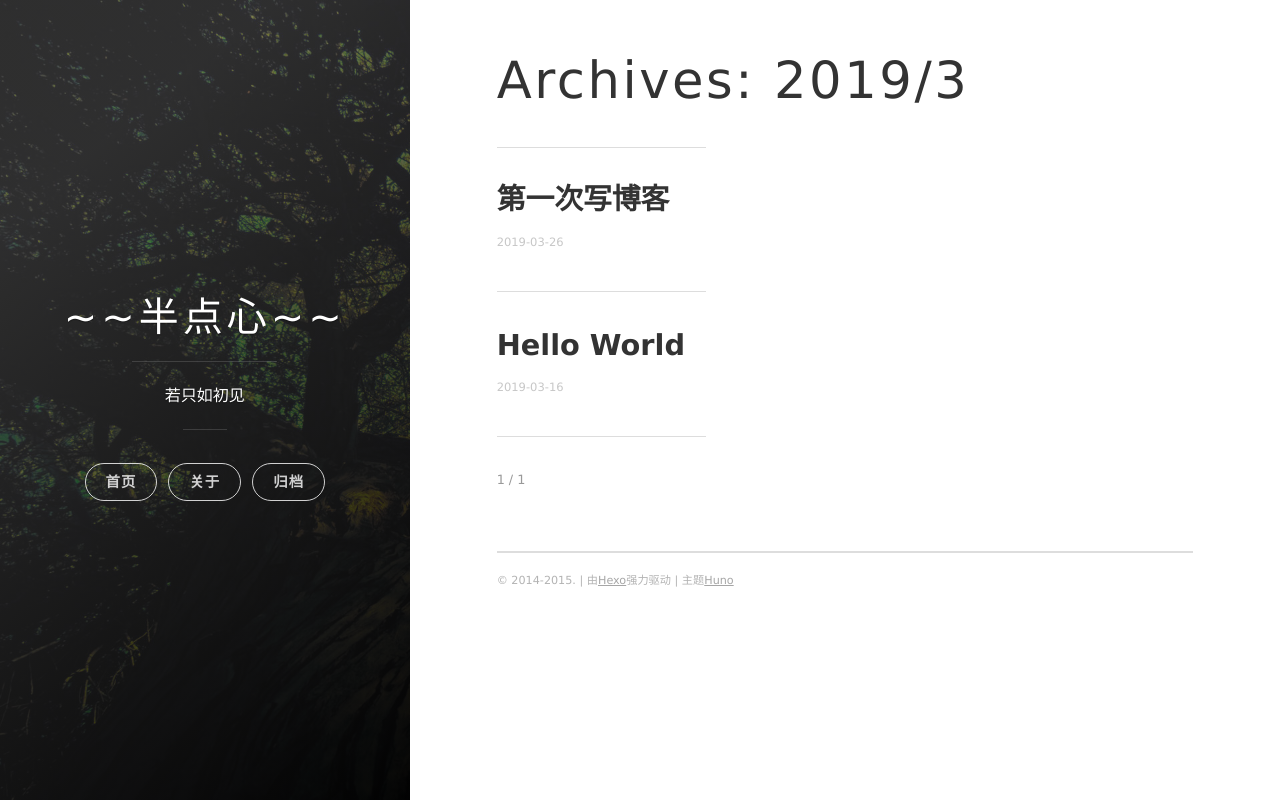
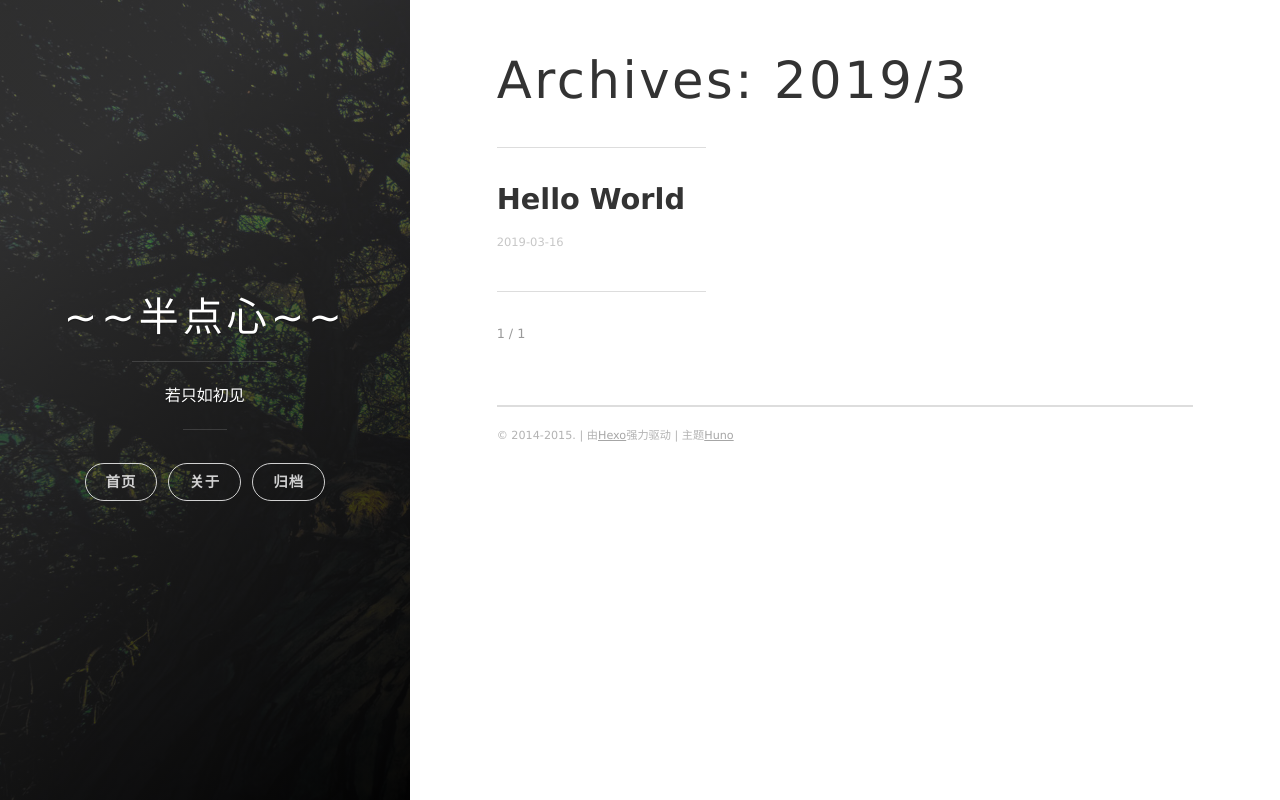
Before and after one commit to 126289/126289.github.io, a plain HTML site: page archives/2019/03/index.html in a window 1280 px wide. Drawn offline with nearby package versions, Linux system fonts and the light colour scheme; some packages are replaced by stand-ins of ours.

Commit message:
Site updated: 2019-03-29 17:35:09

```diff
--- a/archives/2019/03/index.html
+++ b/archives/2019/03/index.html
@@ -162,24 +162,6 @@ classes that you can use:
     <li>
 
       <h2 class="post-list__post-title post-title">
-        <a href="/2019/03/26/My-New-Post/" title="link to 第一次写博客">第一次写博客</a>
-      </h2>
-
-      <div class="post-list__meta">
-
-        <time datetime="2019-03-26" class="post-list__meta--date date">2019-03-26</time>
-      </div>
-
-      <div class="excerpt">
-
-      </div>
-
-      <hr class="post-list__divider">
-    </li>
-
-    <li>
-
-      <h2 class="post-list__post-title post-title">
         <a href="/2019/03/16/hello-world/" title="link to Hello World">Hello World</a>
       </h2>
 
```
Also changed, not shown: archives/2019/index.html (+0 -18 lines), archives/index.html (+0 -18 lines), index.html (+0 -18 lines).
